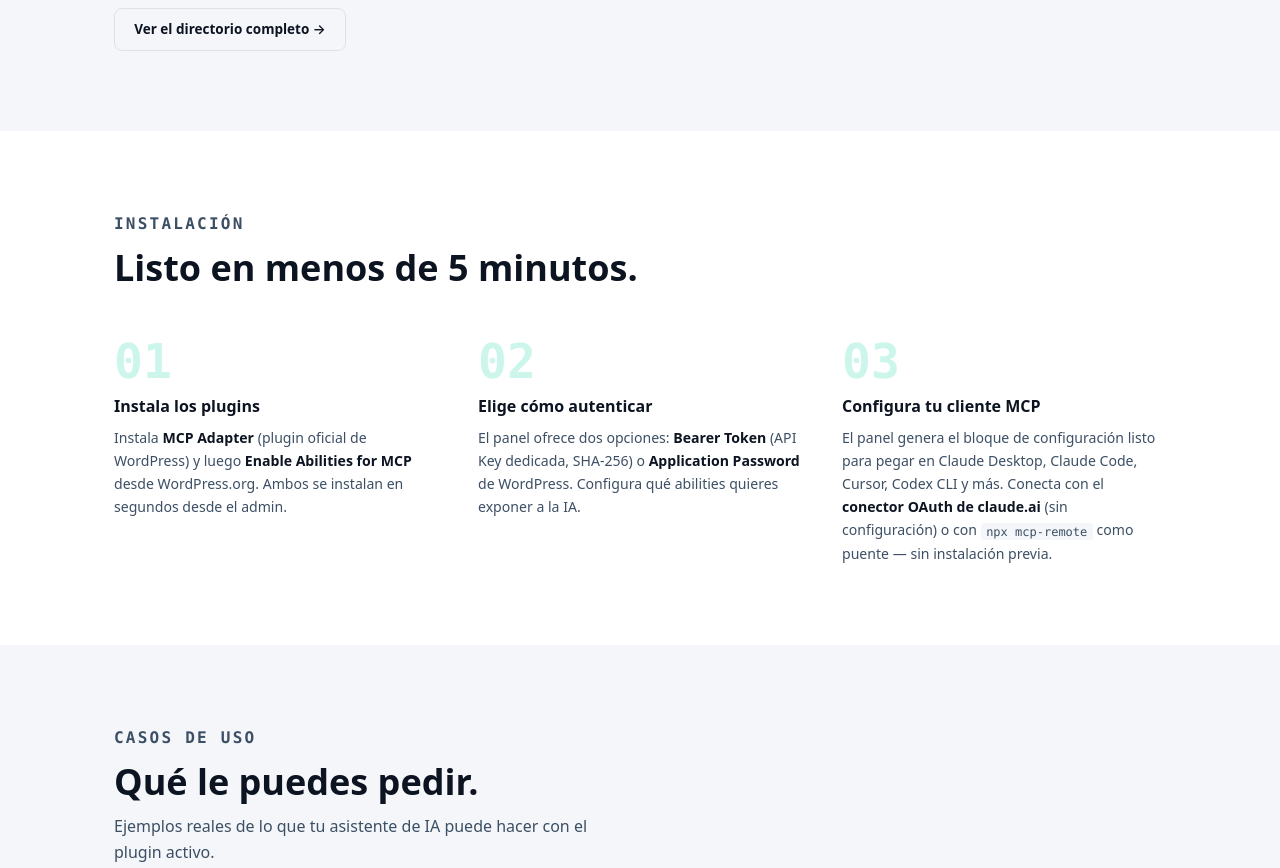
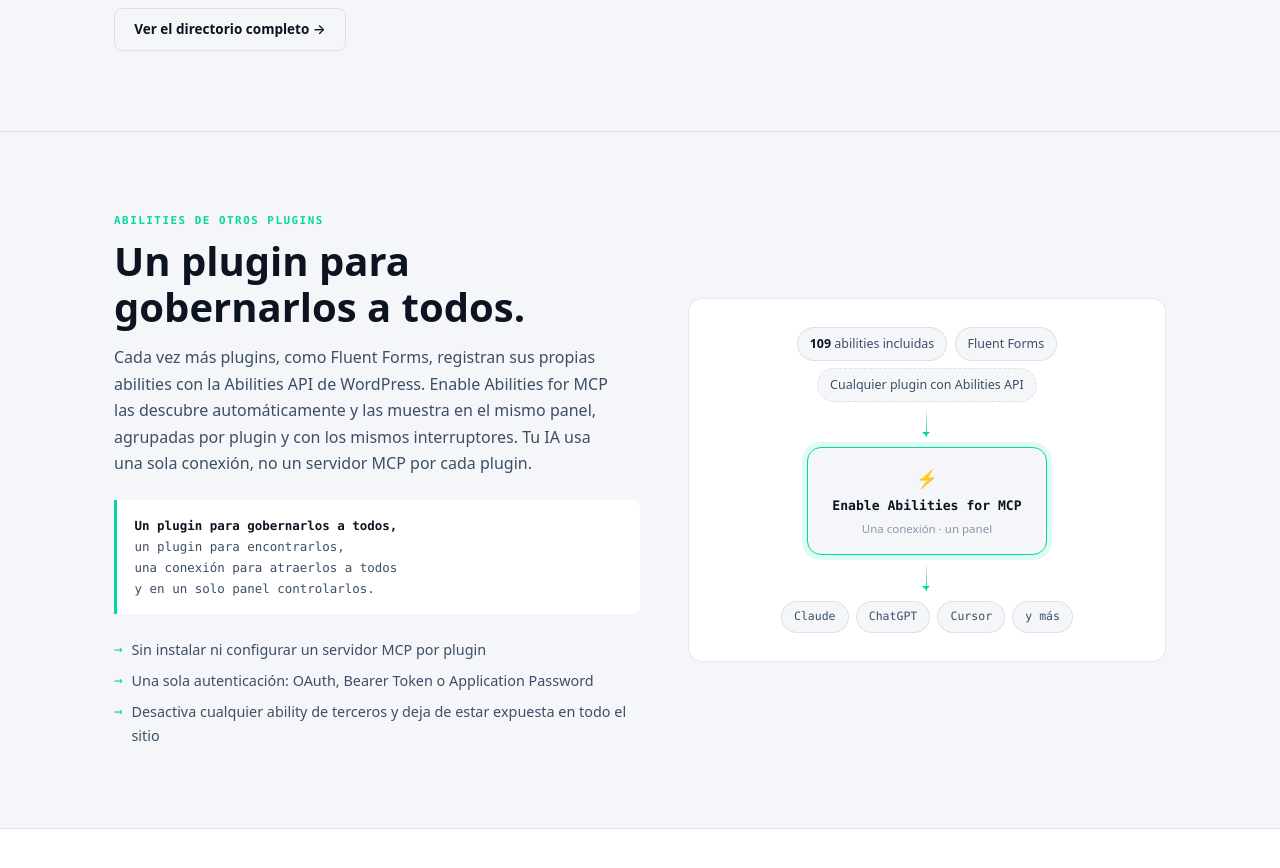
Before and after one commit to FabioMontenegro/mcp-landing, an Astro site: page /es in a window 1280 px wide. Shown: the part 2620-3488 px from the top of the page. Built offline with nearby package versions, Linux system fonts and the light colour scheme; Astro itself is replaced by a stand-in of ours.

Commit message:
feat(landing): add third-party abilities section

```diff
--- /dev/null
+++ b/src/components/RuleThemAll.astro
@@ -0,0 +1,72 @@
+---
+import type { LandingT } from '../i18n/es';
+import { ewpaCount } from '../data/sections';
+interface Props { t: LandingT }
+const { t } = Astro.props;
+const r = t.ruleAll;
+---
+<section class="rule" id="third-party">
+  <div class="wrap rule-inner">
+    <div class="rule-copy">
+      <p class="eyebrow">{r.eyebrow}</p>
+      <h2>{r.h2}</h2>
+      <p class="rule-p">{r.p}</p>
+      <blockquote class="rule-verse">
+        {r.verse.map((line) => <span>{line}</span>)}
+      </blockquote>
+      <ul class="rule-points">
+        {r.points.map((pt) => <li>{pt}</li>)}
+      </ul>
+    </div>
+
+    <div class="rule-diagram" aria-label={r.diagramLabel} role="img">
+      <ul class="rule-sources" aria-hidden="true">
+        <li><strong>{ewpaCount}</strong> {r.sources.builtIn}</li>
+        <li>Fluent Forms</li>
+        <li>{r.sources.any}</li>
+      </ul>
+      <div class="rule-arrow" aria-hidden="true"></div>
+      <div class="rule-hub" aria-hidden="true">
+        <span class="rule-hub-icon">⚡</span>
+        <span class="rule-hub-name">Enable Abilities for MCP</span>
+        <span class="rule-hub-sub">{r.hubSub}</span>
+      </div>
+      <div class="rule-arrow" aria-hidden="true"></div>
+      <ul class="rule-clients" aria-hidden="true">
+        <li>Claude</li>
+        <li>ChatGPT</li>
+        <li>Cursor</li>
+        <li>{r.clientsMore}</li>
+      </ul>
+    </div>
+  </div>
+</section>
+
+<style>
+.rule{padding:5rem 0;border-top:1px solid var(--border);border-bottom:1px solid var(--border)}
+.rule-inner{display:grid;grid-template-columns:minmax(0,1.1fr) minmax(0,1fr);gap:3rem;align-items:center}
+.rule-copy h2{font-size:clamp(1.6rem,3.4vw,2.5rem);font-weight:800;line-height:1.15;text-wrap:balance;margin:.5rem 0 .9rem}
+.rule-p{color:var(--ink-2);max-width:54ch}
+.rule-verse{margin:1.5rem 0;padding:.9rem 1.1rem;border-left:3px solid var(--accent);background:var(--surface);border-radius:0 var(--r) var(--r) 0;font-family:var(--mono);font-size:.78rem;line-height:1.7;color:var(--ink-2);display:flex;flex-direction:column}
+.rule-verse span:first-child{color:var(--ink);font-weight:600}
+.rule-points{display:flex;flex-direction:column;gap:.45rem}
+.rule-points li{font-size:.9rem;color:var(--ink-2);display:flex;gap:.55rem}
+.rule-points li::before{content:'→';color:var(--accent);font-family:var(--mono);flex-shrink:0}
+
+.rule-diagram{display:flex;flex-direction:column;align-items:center;gap:.6rem;padding:1.75rem;background:var(--surface);border:1px solid var(--border);border-radius:var(--r-lg)}
+.rule-sources,.rule-clients{display:flex;flex-wrap:wrap;justify-content:center;gap:.45rem}
+.rule-sources li,.rule-clients li{font-size:.78rem;padding:.35rem .75rem;border:1px solid var(--border);border-radius:999px;background:var(--paper);color:var(--ink-2)}
+.rule-sources li strong{color:var(--ink);font-variant-numeric:tabular-nums}
+.rule-sources li:last-child{border-style:dashed}
+.rule-clients li{font-family:var(--mono);font-size:.72rem}
+.rule-arrow{width:1px;height:26px;background:linear-gradient(var(--border),var(--accent));position:relative}
+.rule-arrow::after{content:'';position:absolute;bottom:-3px;left:-4px;border:4.5px solid transparent;border-top-color:var(--accent)}
+.rule-hub{display:flex;flex-direction:column;align-items:center;gap:.15rem;padding:1rem 1.5rem;border:1.5px solid var(--accent);border-radius:var(--r-lg);box-shadow:0 0 0 5px var(--accent-dim);background:var(--paper);text-align:center}
+.rule-hub-icon{color:var(--accent);font-size:1.1rem}
+.rule-hub-name{font-family:var(--mono);font-size:.82rem;font-weight:700}
+.rule-hub-sub{font-size:.72rem;color:var(--fog)}
+
+@media(max-width:860px){
+  .rule-inner{grid-template-columns:minmax(0,1fr);gap:2rem}
+}
+</style>
--- a/src/i18n/es.ts
+++ b/src/i18n/es.ts
@@ -139,6 +139,26 @@
       { q: 'Limpia el cache de todo el sitio',                                      a: 'WP Rocket, LiteSpeed o W3TC vaciados sin abrir el panel' },
     ],
   },
+  ruleAll: {
+    eyebrow: 'Abilities de otros plugins',
+    h2: 'Un plugin para gobernarlos a todos.',
+    p: 'Cada vez más plugins, como Fluent Forms, registran sus propias abilities con la Abilities API de WordPress. Enable Abilities for MCP las descubre automáticamente y las muestra en el mismo panel, agrupadas por plugin y con los mismos interruptores. Tu IA usa una sola conexión, no un servidor MCP por cada plugin.',
+    verse: [
+      'Un plugin para gobernarlos a todos,',
+      'un plugin para encontrarlos,',
+      'una conexión para atraerlos a todos',
+      'y en un solo panel controlarlos.',
+    ],
+    points: [
+      'Sin instalar ni configurar un servidor MCP por plugin',
+      'Una sola autenticación: OAuth, Bearer Token o Application Password',
+      'Desactiva cualquier ability de terceros y deja de estar expuesta en todo el sitio',
+    ],
+    diagramLabel: 'Abilities del plugin, de Fluent Forms y de cualquier plugin compatible con la Abilities API llegan a Claude, ChatGPT y Cursor a través de una sola conexión.',
+    sources: { builtIn: 'abilities incluidas', any: 'Cualquier plugin con Abilities API' },
+    hubSub: 'Una conexión · un panel',
+    clientsMore: 'y más',
+  },
   reviews: {
     eyebrow: 'Amado en WordPress.org',
     h2: '12 reseñas. Todas de 5 estrellas.',
--- a/src/pages/es/index.astro
+++ b/src/pages/es/index.astro
@@ -6,6 +6,7 @@
 import Compare from '../../components/Compare.astro';
 import Compat from '../../components/Compat.astro';
 import Categories from '../../components/Categories.astro';
+import RuleThemAll from '../../components/RuleThemAll.astro';
 import HowItWorks from '../../components/HowItWorks.astro';
 import Cases from '../../components/Cases.astro';
 import Reviews from '../../components/Reviews.astro';
@@ -22,6 +23,7 @@
   <Compare t={t} />
   <Compat t={t} />
   <Categories t={t} />
+  <RuleThemAll t={t} />
   <HowItWorks t={t} />
   <Cases t={t} />
   <Reviews t={t} />
--- a/src/pages/index.astro
+++ b/src/pages/index.astro
@@ -6,6 +6,7 @@
 import Compare from '../components/Compare.astro';
 import Compat from '../components/Compat.astro';
 import Categories from '../components/Categories.astro';
+import RuleThemAll from '../components/RuleThemAll.astro';
 import HowItWorks from '../components/HowItWorks.astro';
 import Cases from '../components/Cases.astro';
 import Reviews from '../components/Reviews.astro';
@@ -22,6 +23,7 @@
   <Compare t={t} />
   <Compat t={t} />
   <Categories t={t} />
+  <RuleThemAll t={t} />
   <HowItWorks t={t} />
   <Cases t={t} />
   <Reviews t={t} />
```
Also changed, not shown: src/i18n/en.ts (+20 -0 lines).
